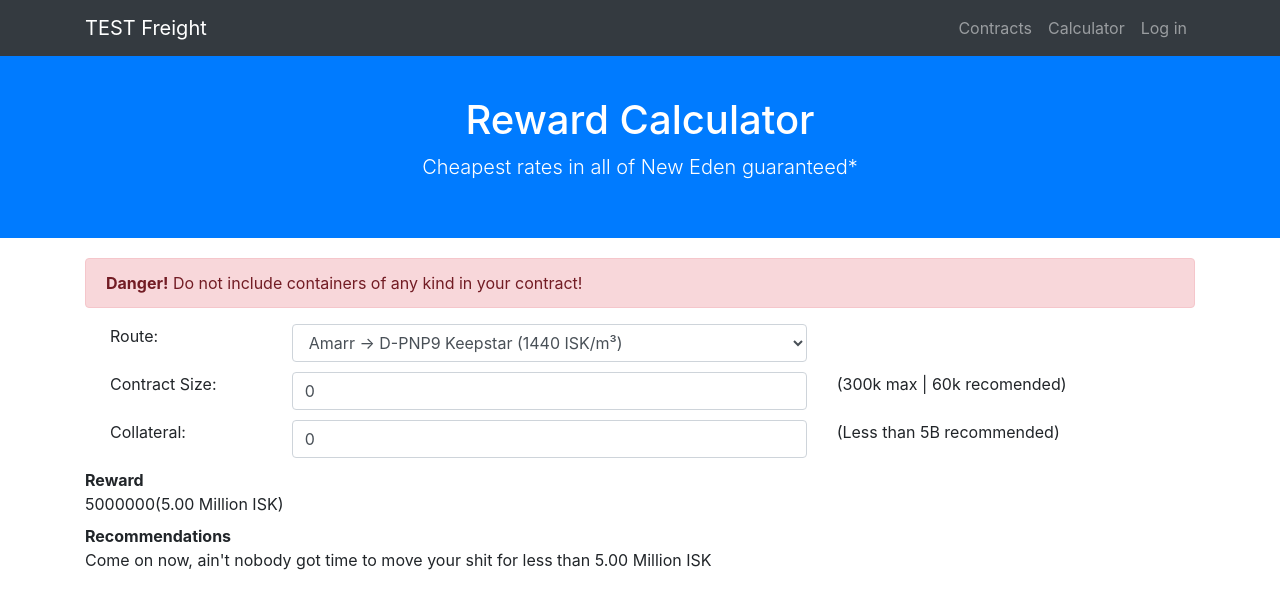
After one commit to stephenswat/test-freight, a Django app: page /calculator/ in a window 1280 px wide. The commit adds this page. Shown: the top 609 px of the page. Run offline with Django 3.2, Linux system fonts and the light colour scheme; data comes from the database, SQL or seed files in the repository; some libraries are stand-ins or nearby versions.

Commit message:
Add the freight calculator

```diff
--- a/freight/static/css/freight.css
+++ b/freight/static/css/freight.css
@@ -8,5 +8,5 @@ header {
 }
 
 section {
-  padding: 150px 0;
+  padding: 20px 0;
 }
--- a/freight/templates/freight/base.html
+++ b/freight/templates/freight/base.html
@@ -59,6 +59,8 @@
     <!-- Bootstrap core JavaScript -->
     <script src="https://cdnjs.cloudflare.com/ajax/libs/jquery/3.3.1/jquery.min.js"></script>
     <script src="https://cdnjs.cloudflare.com/ajax/libs/twitter-bootstrap/4.1.1/js/bootstrap.bundle.min.js"></script>
+
+    {% block javascript %}{% endblock %}
   </body>
 
 </html>
--- /dev/null
+++ b/freight/templates/freight/calculator.html
@@ -0,0 +1,102 @@
+{% extends "freight/base.html" %}
+
+{% block content %}
+<header class="bg-primary text-white">
+    <div class="container text-center">
+    <h1>Reward Calculator</h1>
+    <p class="lead">Cheapest rates in all of New Eden guaranteed*</p>
+    </div>
+</header>
+
+
+<section id="about">
+    <div class="container">
+        <div class="alert alert-danger">
+          <strong>Danger!</strong> Do not include containers of any kind in your contract!
+        </div>
+
+        <div class="row" style="margin:10px;">
+        <div class="col-sm-2">Route:</div>
+        <div class="col-sm-6">
+
+        <select name="route" id="route" class="form-control">
+            {% for r in routes %}
+            <option value="{{ r.price_per_m3 }}">{{ r.start.short_name }} &rightarrow; {{ r.end.short_name }} ({{ r.price_per_m3 }} ISK/m&sup3;)</option>
+            {% endfor %}
+        </select>
+        </div>
+        </div>
+
+        <div class="row" style="margin:10px;">
+        <div class="col-sm-2">Contract Size:</div>
+        <div class="col-sm-6">
+            <input type="text" id="m3" class="form-control" value="0" />
+        </div>
+        <div class="col-sm-4">(300k max | 60k recomended)</div>
+        </div>
+
+        <div class="row" style="margin:10px;">
+        <div class="col-sm-2">Collateral:</div>
+        <div class="col-sm-6">
+            <input type="text" id="collat" class="form-control" value="0" />
+        </div>
+        <div class="col-sm-4">(Less than 5B recommended)</div>
+        </div>
+
+        <dl>
+            <dt>Reward</dt>
+            <dd id="reward">0 ISK</dd>
+            <dt>Recommendations</dt>
+            <dd id="recomendation"></dd>
+        </dl>
+    </div>
+</section>
+{% endblock %}
+
+{% block javascript %}
+<script>
+function collateral() {
+    var collateralRate = 0.01;
+    var maxSize = 300000;
+    var recomendedCollateral = 5000000000;
+    var recomendedSize = 5000000000;
+
+    var m3Rate = parseInt($("#route").val());
+    var size = parseFloat($("#m3").val());
+    var collateral = parseFloat($("#collat").val());
+
+    var reward = (m3Rate * size) + (collateral * collateralRate);
+    var min_word = (5000000/1000000).toFixed(2) + " Million ISK";
+
+    if (reward > 1000000000 || size > maxSize) {
+        document.getElementById("reward").innerHTML = "The fuck are you trying to move?  A Titan?";
+        document.getElementById("recomendation").innerHTML = "Split your contract nerd";
+    } else if (reward > 5000000) {
+        document.getElementById("reward").innerHTML = reward.toFixed(2).toString() + " (" + (reward.toFixed(2)/1000000).toFixed(2) + " Million ISK) ";
+        document.getElementById("recomendation").innerHTML = "None, go for it!";
+    } else {
+        document.getElementById("reward").innerHTML = "5000000" + "(" + min_word + ")";
+        document.getElementById("recomendation").innerHTML = "Come on now, ain't nobody got time to move your shit for less than " + min_word;
+    }
+
+    if (size > recomendedSize){
+        document.getElementById("recomendation").innerHTML = "Consider splitting your contract into chunks of less than 60k m3 for faster service.";
+    }
+
+    if (collateral > recomendedCollateral){
+        document.getElementById("recomendation").innerHTML = "Consider splitting your contract into chunks of less than 5b collateral for faster service.";
+    }
+
+    if (isNaN(collateral) || isNaN(size)){
+        document.getElementById("reward").innerHTML = "";
+        document.getElementById("recomendation").innerHTML = "Please try filling in all the fields, it's the least you can do after all";
+    }
+}
+
+$("#route").on("input", null, null, collateral);
+$("#m3").on("input", null, null, collateral);
+$("#collat").on("input", null, null, collateral);
+
+collateral();
+</script>
+{% endblock %}
--- a/freight/views.py
+++ b/freight/views.py
@@ -1,5 +1,7 @@
 from django.shortcuts import render
-from django.views.generic.base import View
+from django.views.generic.base import View, TemplateView
+
+from freight.models import Route
 
 
 class ContractListView(View):
@@ -7,6 +9,10 @@ class ContractListView(View):
         return render(request, 'freight/contract_list.html')
 
 
-class CalculatorView(View):
-    def get(self, request):
-        return render(request, 'index.html')
+class CalculatorView(TemplateView):
+    template_name = 'freight/calculator.html'
+
+    def get_context_data(self, **kwargs):
+        context = super().get_context_data(**kwargs)
+        context['routes'] = Route.objects.all()
+        return context
```
